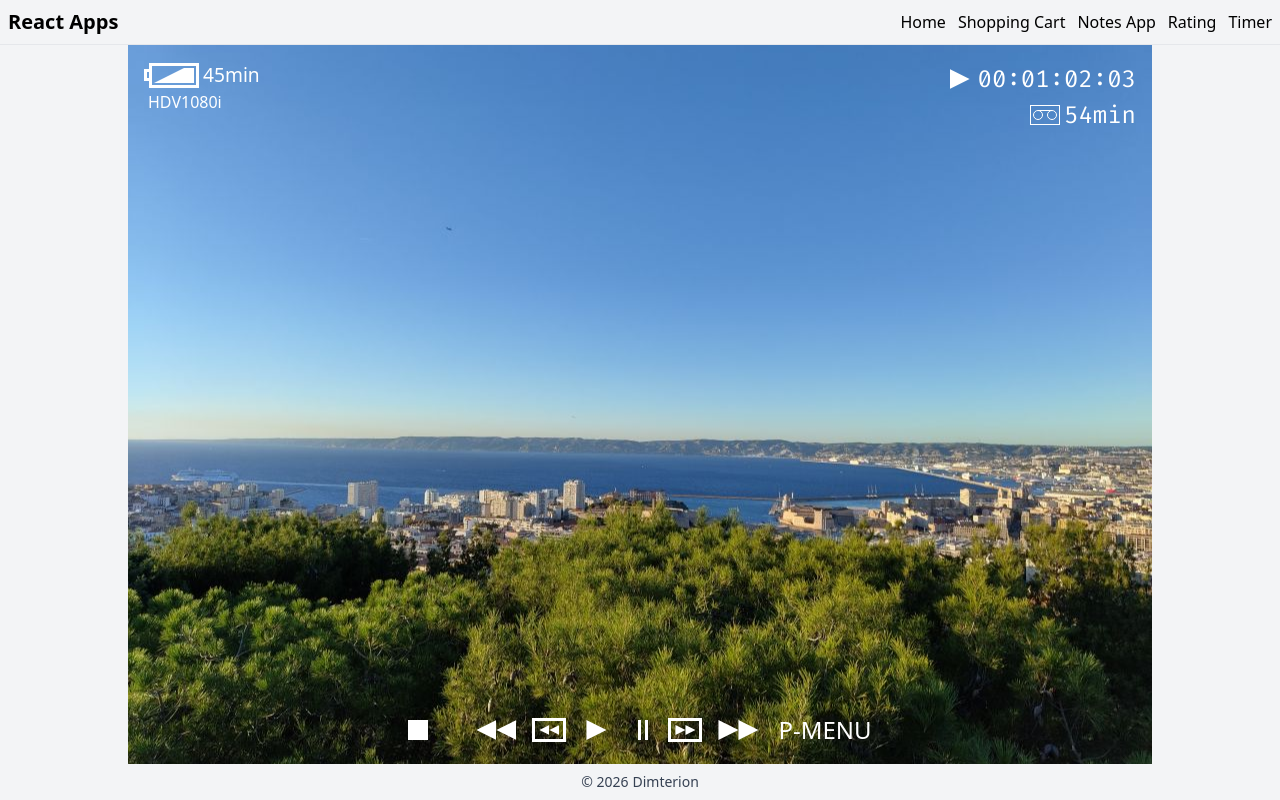
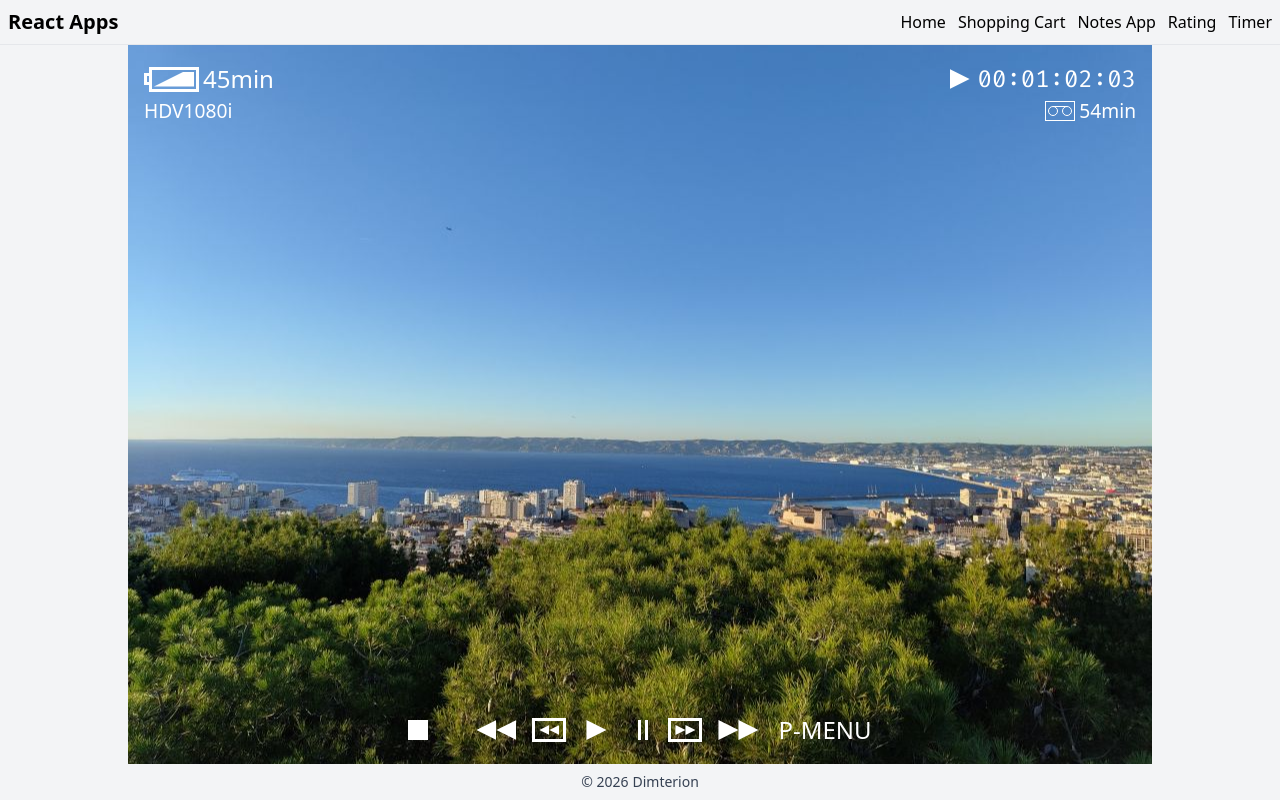
Before and after one commit to Dimterion/react-apps, a React (Vite) app: page /camera-ui in a window 1280 px wide. Built offline with nearby package versions, Linux system fonts and the light colour scheme; no server answers.

Commit message:
adjust camera-ui fonts

```diff
--- a/src/pages/camera-ui/camera-ui.css
+++ b/src/pages/camera-ui/camera-ui.css
@@ -101,12 +101,17 @@
   font-size: 1rem;
 
   @media (width >= 500px) {
-    font-size: 1.2rem;
+    font-size: 1.5rem;
   }
 }
 
-.camera-ui__resolution {
-  margin-left: var(--gap-xs);
+.camera-ui__resolution,
+.camera-ui__time {
+  font-size: 1rem;
+
+  @media (width >= 500px) {
+    font-size: 1.2rem;
+  }
 }
 
 .camera-ui__group--right {
--- a/src/pages/camera-ui/camera-ui.jsx
+++ b/src/pages/camera-ui/camera-ui.jsx
@@ -40,7 +40,7 @@ export default function CameraUiPage() {
               <span className="icon--tape-line" />
               <span className="icon--tape-circle" />
             </span>
-            <p className="status-row__text">54min</p>
+            <p className="camera-ui__time">54min</p>
           </div>
         </section>
       </section>
```
